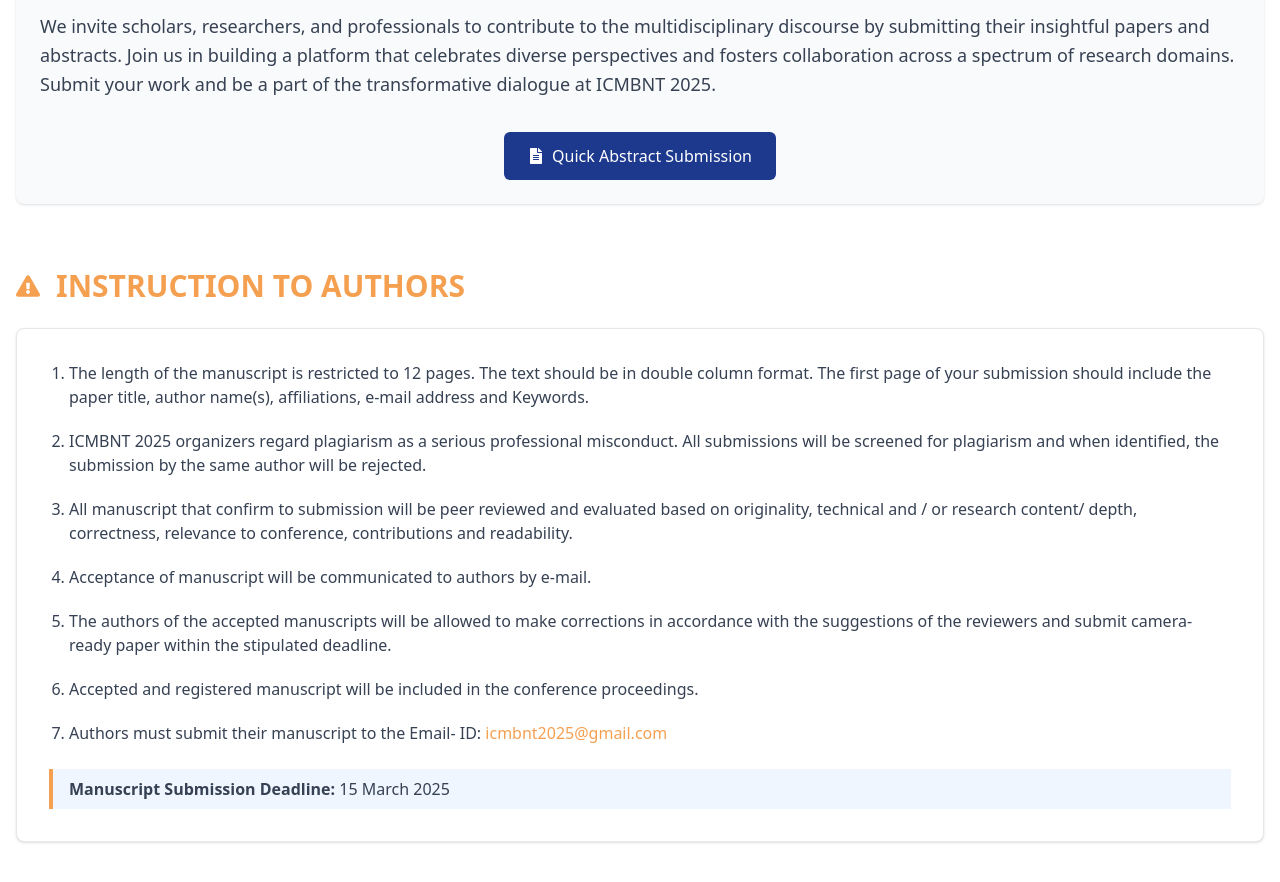
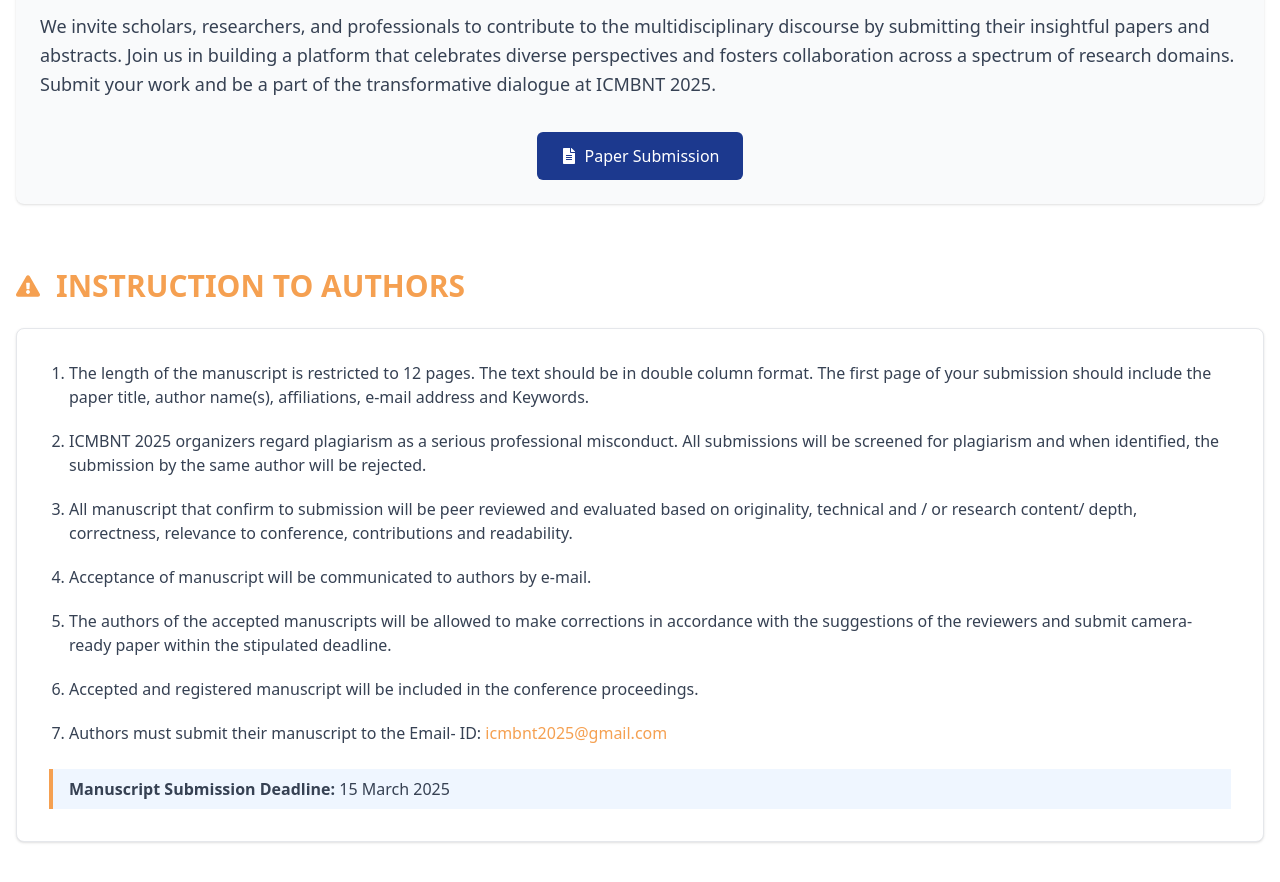
Before and after one commit to Ramjirv32/srm-corrections, a React (Vite) app: page /call-for-papers in a window 1280 px wide. Shown: the part 1240-2122 px from the top of the page. Built offline with nearby package versions, Linux system fonts and the light colour scheme.

Commit message:
removeimage-commitee

```diff
--- a/src/components/CallforPaper.tsx
+++ b/src/components/CallforPaper.tsx
@@ -1,5 +1,5 @@
 import { FaCalendarAlt, FaFileAlt, FaExclamationTriangle } from "react-icons/fa";
-// import { Link } from "react-router-dom";
+import { Link } from "react-router-dom";
 import { useNavigate } from "react-router-dom";
 import Swal from "sweetalert2";
 
@@ -117,8 +117,10 @@
                 onClick={handleSubmissionClick}
                 className="inline-flex items-center bg-blue-900 text-white px-6 py-3 rounded-md hover:bg-blue-800 transition-colors duration-300"
               >
+                <Link to="/paper-submission" className="flex items-center">
                 <FaFileAlt className="mr-2" />
-                Quick Abstract Submission
+                Paper  Submission
+                </Link>
               </button>
             </div>
           </div>
--- a/src/components/Commitee.tsx
+++ b/src/components/Commitee.tsx
@@ -476,12 +476,6 @@
                 className="bg-white rounded-xl shadow-md overflow-hidden hover:shadow-lg transition-shadow"
               >
                 <div className="p-6">
-                  <div className="flex items-start">
-                    <img
-                      src={member.image || "/placeholder.svg"}
-                      alt={member.name}
-                      className="w-20 h-20 rounded-full object-cover mr-4"
-                    />
                   <div>
                     <h3 className="text-xl font-bold text-gray-800">{member.name}</h3>
                     <div className="bg-[#F5A051]/20 text-[#F5A051] text-xs font-semibold px-2.5 py-0.5 rounded inline-block mb-1">
@@ -500,7 +494,6 @@
                         {member.country}
                       </p>
                     )}
-                    </div>
                   </div>
 
                   {/* Social Links - Only show if links are provided */}
```
Lines whose indentation alone changed are shown as unchanged.
